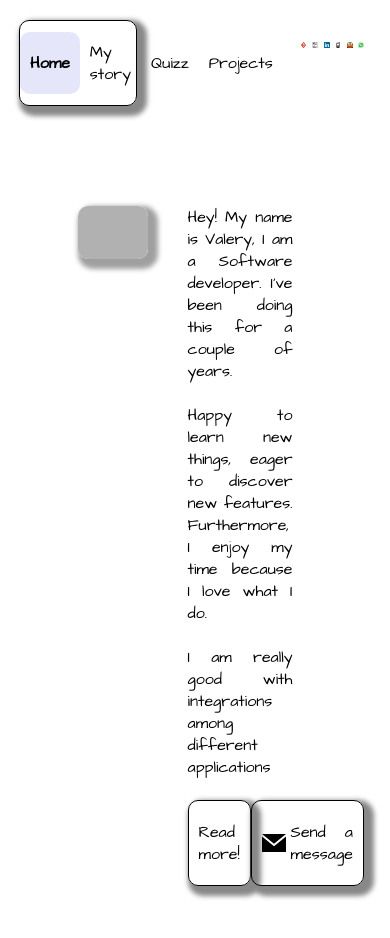
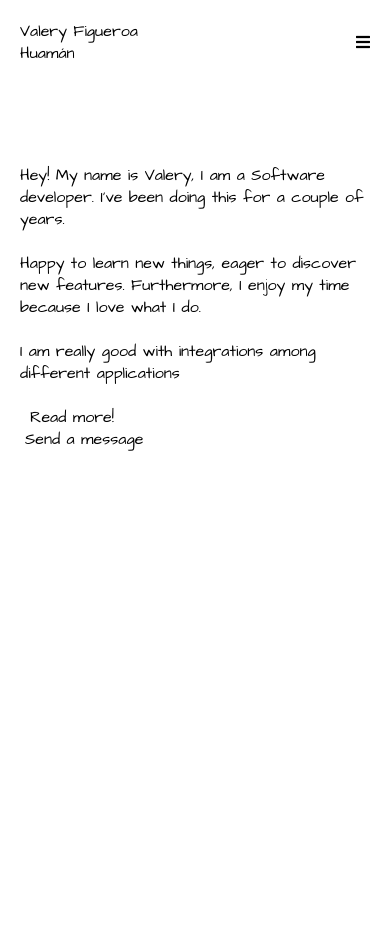
Before and after one commit to valery2590/portfolio, a React (Create React App) app in the folder new-portfolio/: page /#/ in a window 390 px wide. Shown: the top 938 px of the page. After the commit the page ends 844 px from the top, so only its background shows below. Built offline with nearby package versions, Linux system fonts and the light colour scheme; grey boxes are pictures that could not be loaded.

Commit message:
mobile improvements

```diff
--- a/new-portfolio/src/components/header/Header.js
+++ b/new-portfolio/src/components/header/Header.js
@@ -35,6 +35,12 @@ const Header = () => {
       history.push(savedTab);
     }
   }, [history]);
+
+  const [showMenu, setShowMenu] = useState(true);
+
+  const showMobileMenu = () => {
+    setShowMenu(!showMenu);
+  };
 
   const iconsData = [
     {
@@ -90,6 +96,59 @@ const Header = () => {
 
   return (
     <div className={styles.headerContainer}>
+      {window.innerWidth < 768 ? (
+        <>
+          <div className={styles.headerMobileContainer}>
+            <div className={styles.headerTitleName}>
+              <p>Valery Figueroa Huamán</p>
+            </div>
+            <div className={styles.headerMobileIcon}>
+              {showMenu && (
+                <i className="fas fa-bars" onClick={showMobileMenu}></i>
+              )}
+              {!showMenu && (
+                <i className="fas fa-times" onClick={showMobileMenu}></i>
+              )}
+            </div>
+          </div>
+
+          <div className={styles.headerSection}>
+            {!showMenu && (
+              <>
+                <ul className={styles.navContainer}>
+                  {navList.map((item) => (
+                    <li className={styles.navLiItems}>
+                      <ButtonGeneral
+                        className={`${styles.navLiOptions} ${
+                          item.tab === currentTab ? styles.active : ""
+                        }`}
+                        title={item.title}
+                        onClick={() => {
+                          changeTab(`${item.tab}`);
+                        }}
+                      />
+                    </li>
+                  ))}
+                </ul>
+                <ul className={styles.navIconsContainer}>
+                  {iconsData.map((item) => (
+                    <li className={styles.navLiIcons}>
+                      <ButtonGeneral
+                        iconClassName={styles.navIconImg}
+                        icon={true}
+                        alt={item.alt}
+                        href={item.href}
+                        src={item.src}
+                      />
+                    </li>
+                  ))}
+                </ul>
+              </>
+            )}
+          </div>
+        </>
+      ) : (
+        <>
           <div className={styles.headerSection}>
             <ul className={styles.navContainer}>
               {navList.map((item) => (
@@ -107,7 +166,6 @@ const Header = () => {
               ))}
             </ul>
           </div>
-
           <div className={styles.headerSection}>
             <ul className={styles.navIconsContainer}>
               {iconsData.map((item) => (
@@ -123,6 +181,8 @@ const Header = () => {
               ))}
             </ul>
           </div>
+        </>
+      )}
     </div>
   );
 };
--- a/new-portfolio/src/styles/generalStyles.module.scss
+++ b/new-portfolio/src/styles/generalStyles.module.scss
@@ -1,3 +1,4 @@
+@media screen and (min-width: 1024px) {
   .headerContainer {
     width: 100%;
     display: flex;
@@ -333,3 +334,96 @@
   .projectCardIcons {
     width: 30px;
   }
+}
+
+// tablet size
+@media screen and (max-width: 1023px) and (min-width: 768px) {
+}
+
+// phone size
+@media screen and (max-width: 767px) and (min-width: 320px) {
+  .headerContainer {
+    display: flex;
+    flex-direction: column;
+    width: 100%;
+    justify-content: space-between;
+    margin-bottom: 100px;
+  }
+
+  .headerMobileContainer {
+    display: flex;
+    width: 100%;
+    justify-content: space-between;
+  }
+  .headerTitleName {
+    display: flex;
+    align-items: center;
+    justify-content: flex-start;
+    width: 45%;
+  }
+
+  .headerMobileIcon {
+    display: flex;
+    align-items: center;
+    justify-content: flex-end;
+    width: 45%;
+  }
+
+  .headerSection {
+    display: flex;
+    align-items: center;
+    flex-direction: column;
+    justify-content: space-between;
+    position: absolute;
+    /* z-index: 2222; */
+    background: white;
+    top: 60px;
+    width: 100%;
+  }
+
+  .navContainer {
+    list-style: none;
+    display: flex;
+    flex-direction: column;
+    align-items: center;
+    width: 90%;
+    justify-content: space-around;
+    min-height: 300px;
+    position: relative;
+    left: -20px;
+  }
+
+  .navLiItems {
+    width: 100%;
+    display: flex;
+    align-items: center;
+    justify-content: center;
+    border: 1px solid black;
+    border-radius: 10px;
+  }
+  .navIconsContainer {
+    width: 90%;
+    display: flex;
+    align-items: center;
+    list-style-type: none;
+    justify-content: space-around;
+    margin-top: 40px;
+    position: relative;
+    left: -20px;
+  }
+
+  .navLiIcons {
+    width: 10%;
+    //   margin-left: 5px;
+  }
+
+  .navIconImg {
+    width: 50%;
+  }
+
+  .landingContainer img {
+    display: none;
+    align-items: flex-start;
+    justify-content: center;
+  }
+}
```
Lines whose indentation alone changed are shown as unchanged.
